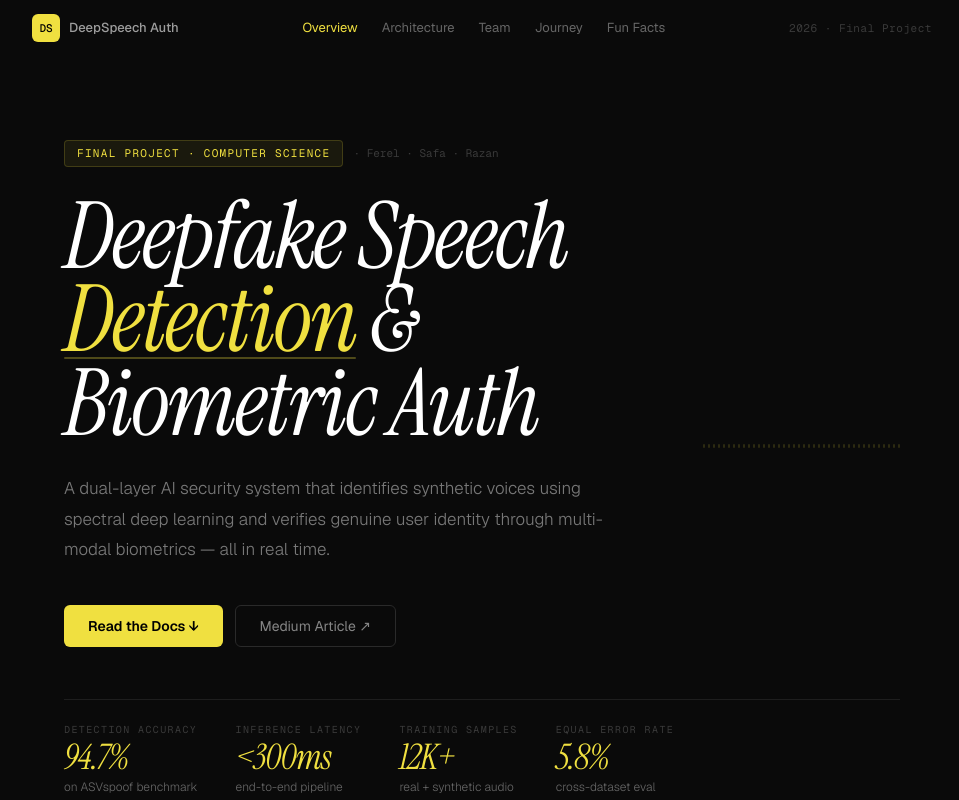
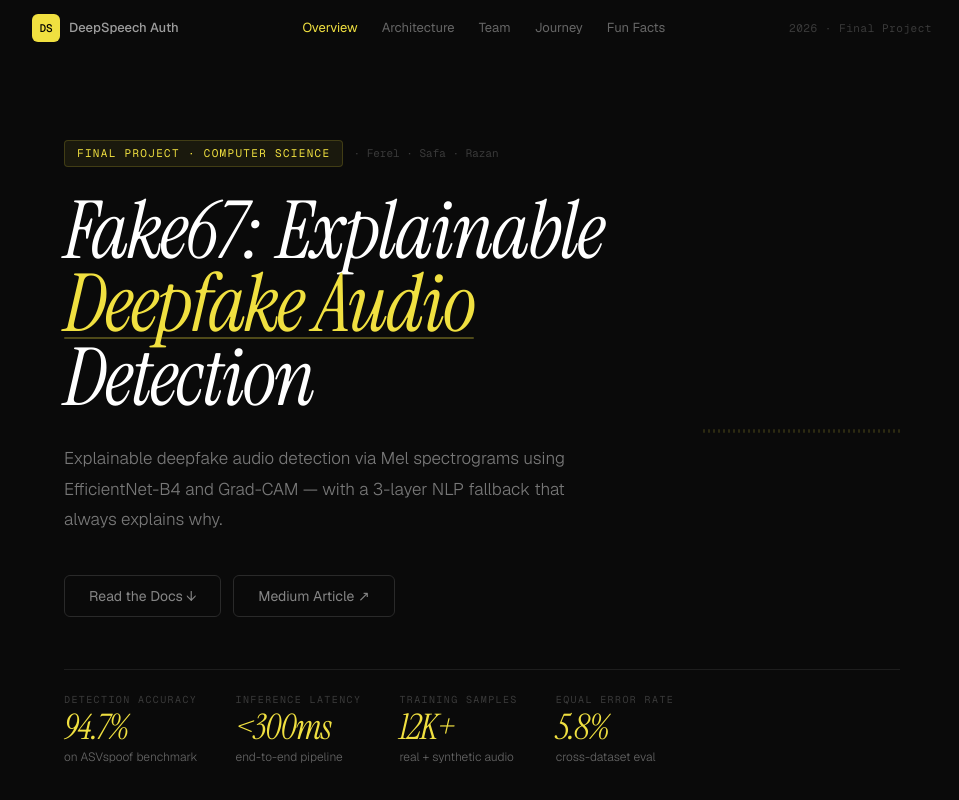
Before and after one commit to zan4yov/fried-kcv-website, a React (Vite) app: page / in a window 1280 px wide. Shown: the top 800 px of the page, without its empty margins (158-1117 px from the left). Built offline with nearby package versions, Linux system fonts and the light colour scheme.

Commit message:
update: unify buttons to ghost style with yellow on press, rename project title to Fake67
- All buttons now transparent/ghost by default, yellow fill on active/press
- Hero H1 changed to "Fake67: Explainable Deepfake Audio Detection"
- Hero subtext updated to match EfficientNet-B4 + Grad-CAM focus

```diff
--- a/src/components/Cta.tsx
+++ b/src/components/Cta.tsx
@@ -20,7 +20,7 @@ export default function Cta() {
             href="https://medium.com/@ferelibrahim01/04a015c8f885"
             target="_blank"
             rel="noreferrer"
-            className="inline-flex items-center gap-2 bg-y text-black font-sans text-sm font-semibold px-6 py-2.5 rounded-md hover:opacity-90 transition-all hover:shadow-[0_0_20px_rgba(240,224,64,0.2)]"
+            className="inline-flex items-center gap-2 text-white/50 font-sans text-sm border border-bdh px-6 py-2.5 rounded-md hover:border-[rgba(240,224,64,0.28)] hover:text-white/80 transition-all active:bg-y active:text-black active:border-y active:font-semibold"
           >
             Read on Medium ↗
           </a>
@@ -28,7 +28,7 @@ export default function Cta() {
             href="https://github.com/ibrahimferel/final-fried-kcv"
             target="_blank"
             rel="noreferrer"
-            className="inline-flex items-center gap-2 text-white/50 font-sans text-sm border border-bdh px-6 py-2.5 rounded-md hover:border-[rgba(240,224,64,0.28)] hover:text-white/80 transition-all"
+            className="inline-flex items-center gap-2 text-white/50 font-sans text-sm border border-bdh px-6 py-2.5 rounded-md hover:border-[rgba(240,224,64,0.28)] hover:text-white/80 transition-all active:bg-y active:text-black active:border-y active:font-semibold"
           >
             GitHub Repository ↗
           </a>
@@ -36,7 +36,7 @@ export default function Cta() {
             href="https://huggingface.co/spaces/narcissablack/fake67-app"
             target="_blank"
             rel="noreferrer"
-            className="inline-flex items-center gap-2 text-white/50 font-sans text-sm border border-bdh px-6 py-2.5 rounded-md hover:border-[rgba(240,224,64,0.28)] hover:text-white/80 transition-all"
+            className="inline-flex items-center gap-2 text-white/50 font-sans text-sm border border-bdh px-6 py-2.5 rounded-md hover:border-[rgba(240,224,64,0.28)] hover:text-white/80 transition-all active:bg-y active:text-black active:border-y active:font-semibold"
           >
             Live Demo ↗
           </a>
--- a/src/components/Hero.tsx
+++ b/src/components/Hero.tsx
@@ -18,29 +18,29 @@ export default function Hero() {
       </div>
 
       <h1
-        className="font-serif-i text-[clamp(3rem,7.5vw,5.8rem)] leading-[0.9] tracking-[-2px] text-white mb-7 anim-fu"
+        className="font-serif-i text-[clamp(2.6rem,6.5vw,5rem)] leading-[0.92] tracking-[-2px] text-white mb-7 anim-fu"
         style={{ animationDelay: '200ms' }}
       >
-        Deepfake Speech<br />
+        Fake67: Explainable<br />
         <span className="text-y relative inline-block">
-          Detection
+          Deepfake Audio
           <span className="absolute bottom-[3px] left-0 right-0 h-[2px] bg-y opacity-30 rounded-sm" />
         </span>
-        {' '}&amp;<br />Biometric Auth
+        <br />Detection
       </h1>
 
       <p
         className="text-[17px] font-light text-white/45 leading-[1.8] max-w-[540px] mb-10 anim-fu"
         style={{ animationDelay: '300ms' }}
       >
-        A dual-layer AI security system that identifies synthetic voices using spectral deep learning
-        and verifies genuine user identity through multi-modal biometrics — all in real time.
+        Explainable deepfake audio detection via Mel spectrograms using EfficientNet-B4
+        and Grad-CAM — with a 3-layer NLP fallback that always explains why.
       </p>
 
       <div className="flex gap-3 flex-wrap anim-fu" style={{ animationDelay: '400ms' }}>
         <a
           href="#overview"
-          className="inline-flex items-center gap-2 bg-y text-black font-sans text-sm font-semibold px-6 py-2.5 rounded-md hover:opacity-90 transition-all hover:shadow-[0_0_20px_rgba(240,224,64,0.2)]"
+          className="inline-flex items-center gap-2 text-white/50 font-sans text-sm border border-bdh px-6 py-2.5 rounded-md hover:border-[rgba(240,224,64,0.28)] hover:text-white/80 transition-all active:bg-y active:text-black active:border-y active:font-semibold"
         >
           Read the Docs ↓
         </a>
@@ -48,7 +48,7 @@ export default function Hero() {
           href="https://medium.com/@ferelibrahim01/04a015c8f885"
           target="_blank"
           rel="noreferrer"
-          className="inline-flex items-center gap-2 text-white/50 font-sans text-sm border border-bdh px-6 py-2.5 rounded-md hover:border-[rgba(240,224,64,0.28)] hover:text-white/80 transition-all"
+          className="inline-flex items-center gap-2 text-white/50 font-sans text-sm border border-bdh px-6 py-2.5 rounded-md hover:border-[rgba(240,224,64,0.28)] hover:text-white/80 transition-all active:bg-y active:text-black active:border-y active:font-semibold"
         >
           Medium Article ↗
         </a>
```
